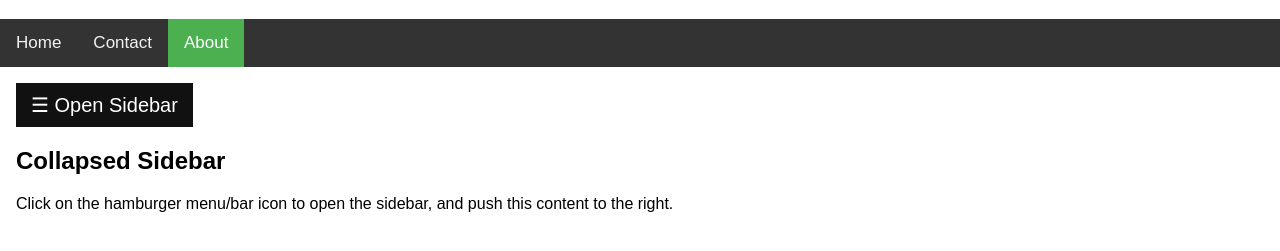
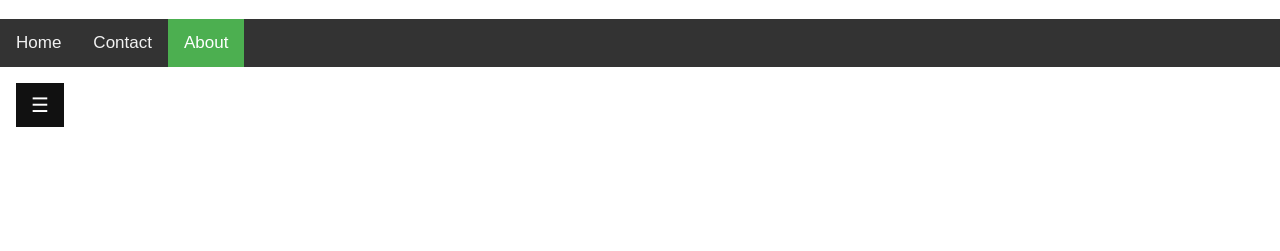
Before and after one commit to vikashchaudhary16/InterviewQAndA, a plain HTML site: page index.html in a window 1280 px wide. Shown: the part 61-312 px from the top of the page. Drawn offline with Linux system fonts and the light colour scheme.

Commit message:
Update index.html

```diff
--- a/index.html
+++ b/index.html
@@ -113,9 +113,7 @@
 </div>
 
 <div id="main">
-  <button class="openbtn" onclick="openNav()">☰ Open Sidebar</button>
-  <h2>Collapsed Sidebar</h2>
-  <p>Click on the hamburger menu/bar icon to open the sidebar, and push this content to the right.</p>
+  <button class="openbtn" onclick="openNav()">☰</button>
 </div>
 
 <script>
```
